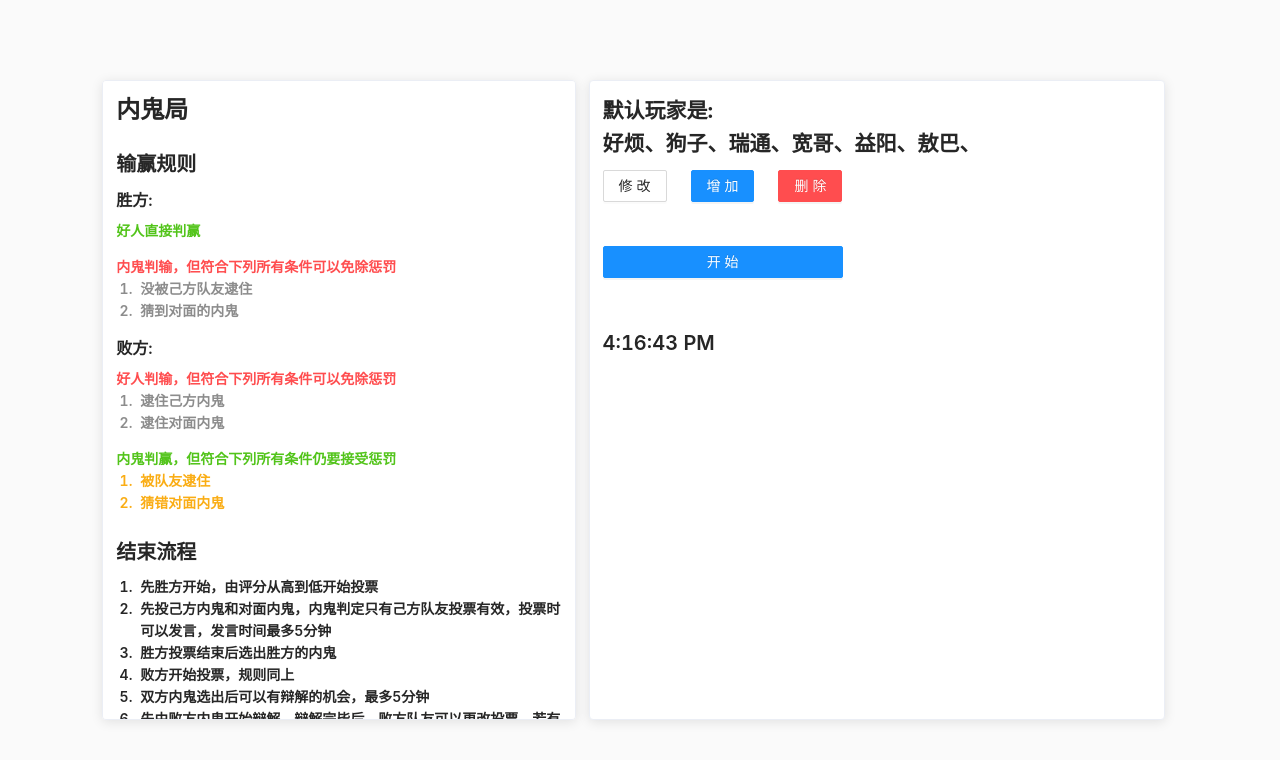
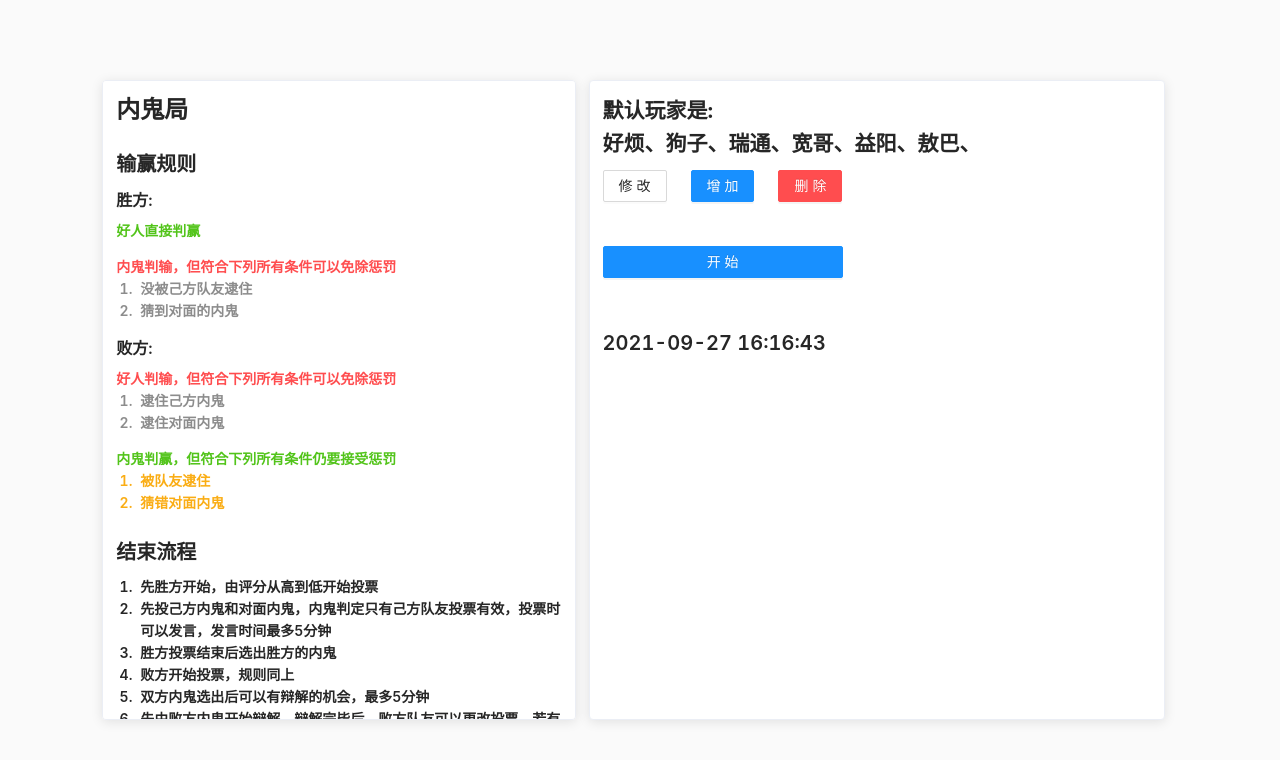
Before and after one commit to iwgyyyy/insiderMan, a React (Vite) app: page / in a window 1280 px wide. Shown: the top 760 px of the page. Built offline with nearby package versions, Linux system fonts and the light colour scheme.

Commit message:
增加日期moment

```diff
--- a/package.json
+++ b/package.json
@@ -8,6 +8,7 @@
   },
   "dependencies": {
     "antd": "^4.16.13",
+    "moment": "^2.29.1",
     "react": "^17.0.0",
     "react-dom": "^17.0.0"
   },
--- a/src/routers/splitteam/index.jsx
+++ b/src/routers/splitteam/index.jsx
@@ -2,6 +2,9 @@ import { Button, Input, message, Modal, Space, Form, Typography } from "antd";
 import { useEffect, useState } from "react";
 import { players } from "../../assets/data";
 import splitTeam from "../../utils/index";
+import moment from "moment";
+
+moment.locale();
 
 const { Paragraph } = Typography;
 
@@ -9,13 +12,13 @@ const SplitTeam = () => {
 	// 数组或者对象若要及时更新，则需要传入一个新的数组或对象，不能传入原来的
 	const [cachePlayers, setCachePlayers] = useState(players);
 	const [result, setResult] = useState(null);
-	const [time, setTime] = useState(new Date().toLocaleTimeString());
+	const [time, setTime] = useState(moment().format("YYYY-MM-DD HH:mm:ss"));
 	const [showModifyModal, setShowModifyModal] = useState(false);
 	const [form] = Form.useForm();
 
 	useEffect(() => {
 		const timeId = setInterval(() => {
-			setTime(new Date().toLocaleTimeString());
+			setTime(moment().format("YYYY-MM-DD HH:mm:ss"));
 		}, 1000);
 		return () => clearInterval(timeId);
 	}, []);
```
